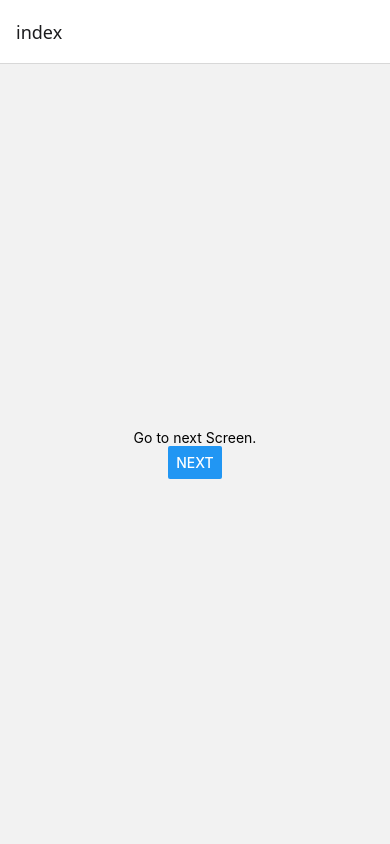
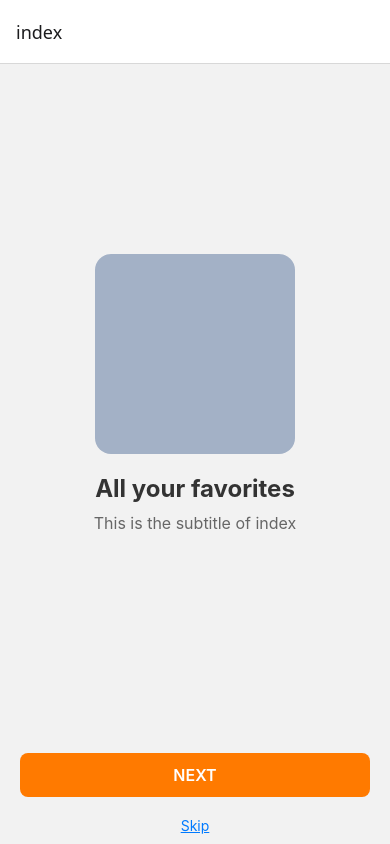
Before and after one commit to LatoRJ/ReactFulgar, a React Native app: screen / in a window 390 px wide. Built offline with nearby package versions, Linux system fonts and the light colour scheme.

Commit message:
Title,sub,buttons

```diff
--- a/layouts/Layout.tsx
+++ b/layouts/Layout.tsx
@@ -7,6 +7,7 @@ import { createNativeStackNavigator } from '@react-navigation/native-stack';
 import Index from '../screens/Index';
 import Home from '../screens/Home';
 import About from '../screens/About';
+import Start from '../screens/Start';
 
 
 export default function Layout() {
@@ -19,6 +20,7 @@ export default function Layout() {
         <Stack.Screen name ='index' component = { () => (<Index />)}/>
         <Stack.Screen name ='home' component = { () => (<Home />)}/>
         <Stack.Screen name ='about' component = { () => (<About />)}/>
+        <Stack.Screen name ='start' component = { () => (<Start />)}/>
       </Stack.Navigator>
     </NavigationContainer>
   )
--- a/screens/About.tsx
+++ b/screens/About.tsx
@@ -1,13 +1,29 @@
-import { StyleSheet, Text, View } from 'react-native'
+import { Button, StyleSheet, Text, TouchableOpacity, View } from 'react-native'
 import React from 'react'
-import styles from '../styles/styles'
+import { useNavigation, useRoute } from '@react-navigation/native';
+import styles from '../styles/styles.js';
 
 export default function About() {
+
+  const navigate = useNavigation();
+
   return (
-    <View style = {styles.container}>
-      <Text>
-        About
-      </Text>
+    <View style = {{ flex: 1 }}>
+      <View style = {{ flex: 1, justifyContent: 'center', alignItems: 'center' }}>
+        <View style = {{width: 200, height: 200, backgroundColor: '#A3B1C6', borderRadius: 16}} />
+        <Text style = {styles.title}>Free delivery offers</Text>
+        <Text style = {styles.subtitle}>This is the subtitle of about</Text>
       </View>
+
+      <View style = {{ width: '100%' }}>
+        <TouchableOpacity
+        style = {styles.button}
+        onPress = { () => navigate.navigate('start') }
+        >
+          <Text style = {styles.buttonText}>NEXT</Text>
+        </TouchableOpacity>
+        <Text style = {styles.skipText}> </Text>
+      </View>
+    </View>
   )
 }
--- a/screens/Home.tsx
+++ b/screens/Home.tsx
@@ -1,4 +1,4 @@
-import { Button, StyleSheet, Text, View } from 'react-native'
+import { Button, StyleSheet, Text, TouchableOpacity, View } from 'react-native'
 import React from 'react'
 import { useNavigation, useRoute } from '@react-navigation/native';
 import styles from '../styles/styles.js';
@@ -8,15 +8,25 @@ export default function Home() {
   const route = useRoute();
   const id    = route.params;
 
-  return (
-    <View style = {styles.container}>
-      <Text>Go to About! </Text>
-      <View>
-        <Button
-          title='Index'
-          onPress={ ()=> navigate.navigate('about')}
-        />
+  return(
+    <View style = {{ flex: 1 }}>
+      <View style = {{ flex: 1, justifyContent: 'center', alignItems: 'center' }}>
+        <View style = {{width: 200, height: 200, backgroundColor: '#A3B1C6', borderRadius: 16}} />
+        <Text style = {styles.title}>Order from choosen chef</Text>
+        <Text style = {styles.subtitle}>This is the subtitle of home</Text>
       </View>
-      </View>
+
+      <View style = {{ width: '100%' }}>
+        <TouchableOpacity
+        style = {styles.button}
+        onPress = { () => navigate.navigate('about') }
+        >
+          <Text style = {styles.buttonText}>NEXT</Text>
+        </TouchableOpacity>
+        <TouchableOpacity onPress = { () => navigate.navigate('start') }>
+          <Text style = {styles.skipText}>Skip</Text>
+        </TouchableOpacity>
+        </View>
+    </View>
   )
 }
--- a/screens/Index.tsx
+++ b/screens/Index.tsx
@@ -1,4 +1,4 @@
-import { Button, StyleSheet, Text, View } from 'react-native'
+import { Button, StyleSheet, Text, TouchableOpacity, View } from 'react-native'
 import React from 'react'
 import { useNavigation } from '@react-navigation/native'
 import styles from '../styles/styles'
@@ -8,15 +8,23 @@ export default function Index() {
   const navigate = useNavigation()
 
   return (
-    <View style={styles.container}>
-      <Text>
-        Go to next Screen.
-      </Text>
-      <View>
-        <Button
-          title='Next'
-          onPress={ ()=> navigate.navigate('home')}
-        />
+    <View style={{ flex: 1 }}>
+      <View style={{ flex: 1, justifyContent: 'center', alignItems: 'center' }}>
+        <View style={{ width: 200, height: 200, backgroundColor: '#A3B1C6', borderRadius: 16 }} />
+        <Text style={styles.title}>All your favorites</Text>
+        <Text style={styles.subtitle}>This is the subtitle of index</Text>
+      </View>
+
+      <View style={{ width: '100%' }}>
+        <TouchableOpacity
+          style={styles.button}
+          onPress={() => navigate.navigate('home')}
+        >
+          <Text style={styles.buttonText}>NEXT</Text>
+        </TouchableOpacity>
+        <TouchableOpacity onPress={() => navigate.navigate('start')}>
+          <Text style={styles.skipText}>Skip</Text>
+        </TouchableOpacity>
       </View>
     </View>
   )
--- /dev/null
+++ b/screens/Start.tsx
@@ -0,0 +1,12 @@
+import { Button, StyleSheet, Text, View } from 'react-native'
+import React from 'react'
+import { useNavigation, useRoute } from '@react-navigation/native';
+import styles from '../styles/styles.js';
+
+export default function Start() {
+  return (
+    <View style = {styles.container}>
+      <Text>Starting page.</Text>
+    </View>
+  )
+}
--- a/styles/styles.js
+++ b/styles/styles.js
@@ -6,6 +6,42 @@ const styles = StyleSheet.create({
         alignItems: "center",
         justifyContent: "center",
     },
+    button: {
+        backgroundColor: '#FF7A00',
+        paddingVertical: 12,
+        paddingHorizontal: 25,
+        borderRadius: 8,
+        alignItems: 'center',
+        marginVertical: 10,
+        marginHorizontal: 20,
+    },
+    buttonText: {
+        color: '#FFFFFF',
+        fontSize: 16,
+        fontWeight: '600',
+    },
+    skipText: {
+        color: '#007AFF',
+        fontSize: 14,
+        textAlign: 'center',
+        marginVertical: 10,
+        textDecorationLine: 'underline',
+    },
+    title: {
+        fontSize: 24,
+        fontWeight: '700',
+        color: '#333333',
+        marginTop: 20,
+        marginBottom: 10,
+        textAlign: 'center',
+    },
+    subtitle: {
+        fontSize: 16,
+        fontWeight: '400',
+        color: '#666666',
+        marginBottom: 20,
+        textAlign: 'center',
+    },
 });
 
 export default styles;
```
